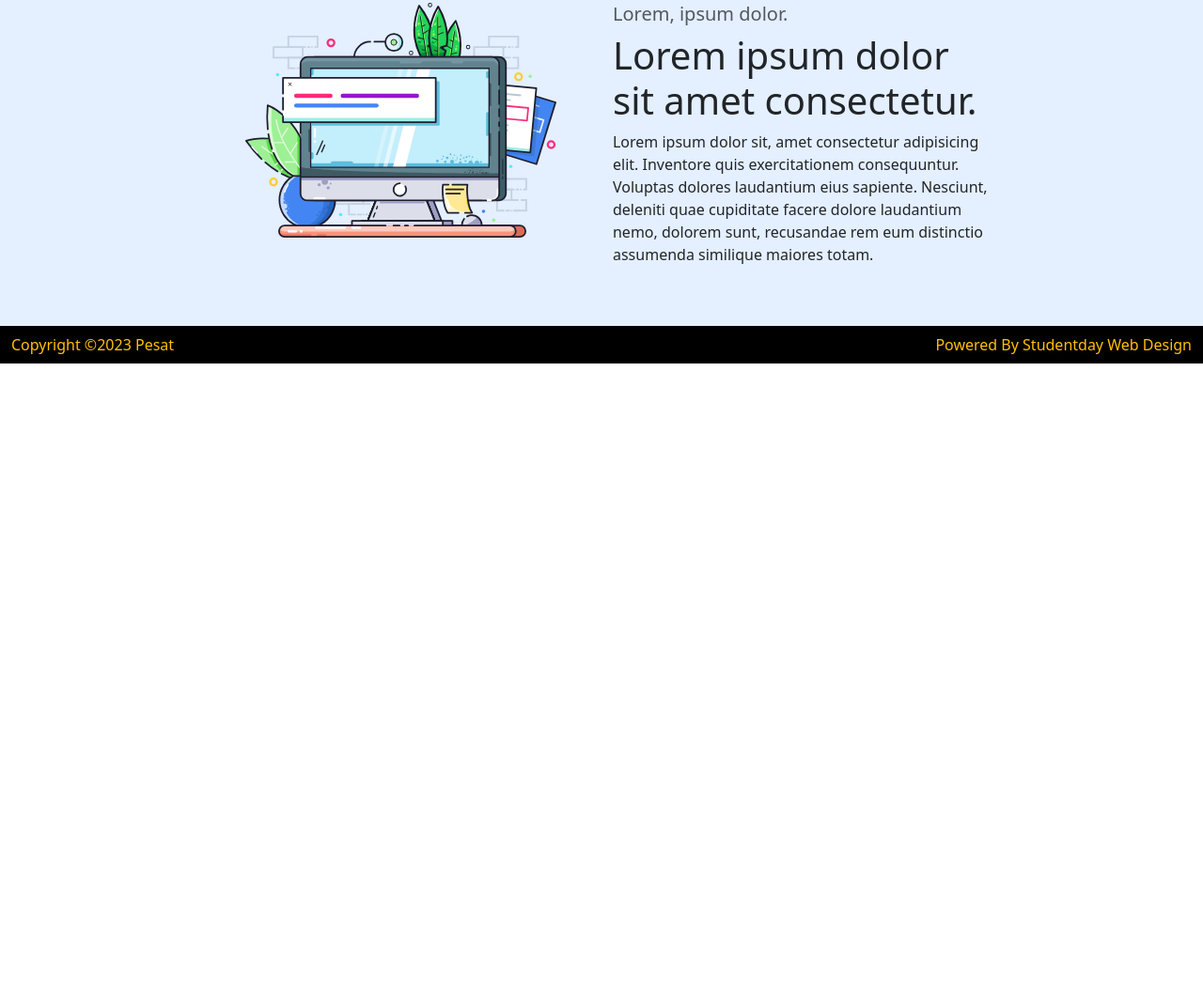
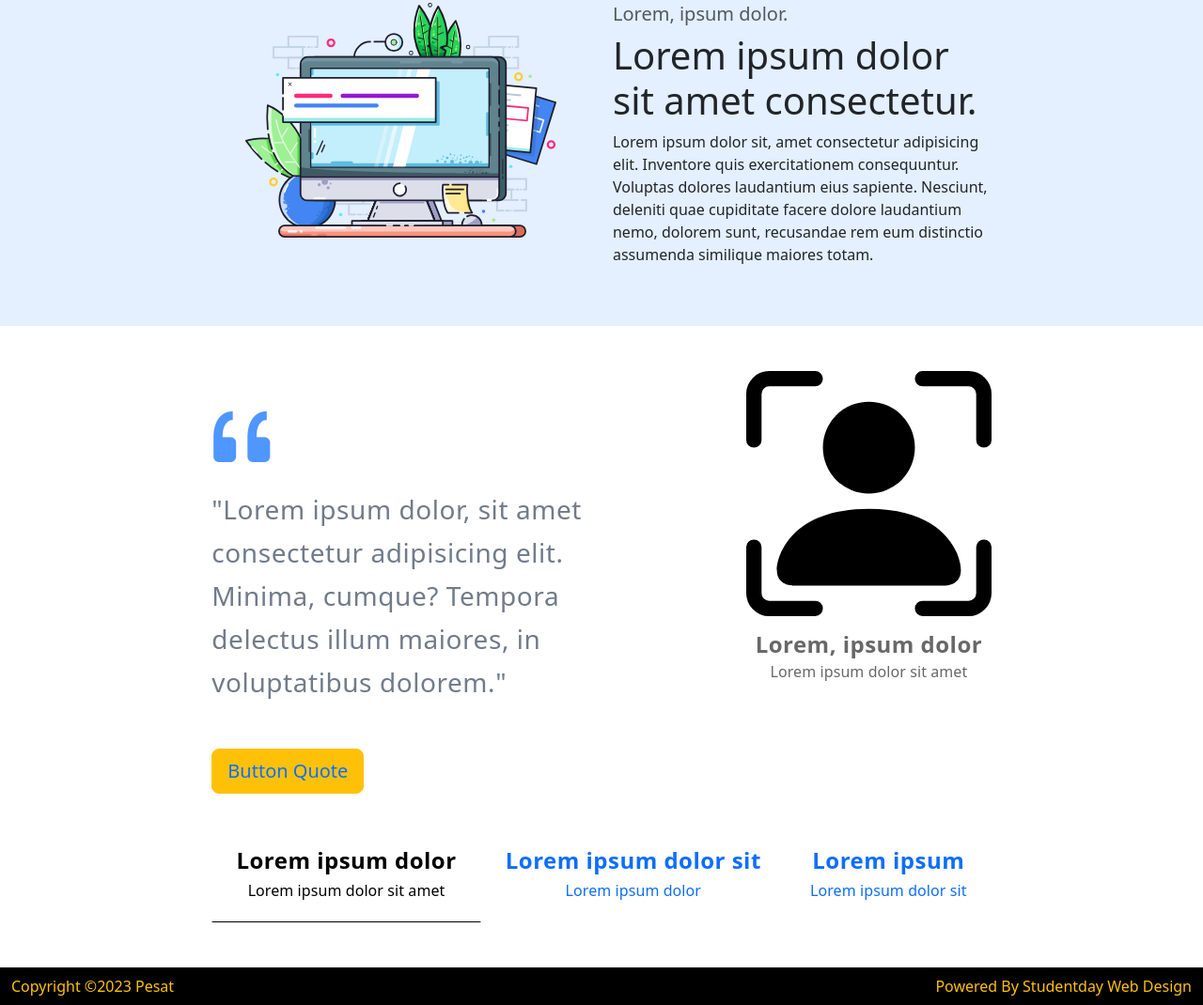
Before and after one commit to evanbanu/WPD, a plain HTML site: page index.html in a window 1280 px wide. Shown: the part 3042-4112 px from the top of the page at 94% size. Before the commit the page ends 3429 px from the top, so only its background shows below. Drawn offline with nearby package versions, Linux system fonts and the light colour scheme.

Commit message:
(BAGIAN 1),(BAGIAN 2),(BAGIAN 3),(BAGIAN 4),(BAGIAN 5),(BAGIAN 6),(BAGIAN 7), sedang dikerjakan(BAGIAN 8)

```diff
--- a/index.html
+++ b/index.html
@@ -9,7 +9,7 @@
   <link rel="stylesheet" href="https://cdn.jsdelivr.net/npm/bootstrap-icons@1.11.3/font/bootstrap-icons.min.css">
 
 
-<!-- (BAGIAN 1),(BAGIAN 2),(BAGIAN 3),(BAGIAN 4),(BAGIAN 5),(bagian 6), sedang dibuat (bagian 7) -->
+<!-- (BAGIAN 1),(BAGIAN 2),(BAGIAN 3),(BAGIAN 4),(BAGIAN 5),(BAGIAN 6),(BAGIAN 7), sedang dikerjakan(BAGIAN 8) -->
 
 
   <style>
@@ -29,6 +29,49 @@
 
     .section-bg-custom {
       background-color: #e4efff;
+    }
+    .nav-tabs {
+      --bs-nav-tabs-border-color: #fff;
+      --bs-nav-tabs-link-active-border-color: #fff #fff #000;
+    }
+    .link-tab-title {
+      font-size: 1.5rem;
+      font-weight: 700;
+      letter-spacing: .02em;
+      line-height: 1.688rem;
+      margin-bottom: 0.4rem;
+    }
+    .link-tab-desc {
+      font-size: 1rem;
+      letter-spacing: .005em;
+      line-height: 1.5rem;
+      margin-bottom: 0.8rem;
+    }
+    .icon-quote {
+      font-size: 6em;
+      color: #4f96ff;
+      margin-left: -16px;
+    }
+    .quote {
+      margin-top: -20px;
+      margin-right: 100px;
+      color: #717b8a;
+      font-size: 1.75rem;
+      letter-spacing: .02em;
+      line-height: 2.875rem;
+    }
+    .picture-tab-title {
+      font-size: 1.5rem;
+      font-weight: 700;
+      letter-spacing: .02em;
+      line-height: 1.688rem;
+      color: #686868;
+    }
+    .picture-tab-desc {
+      font-size: 1rem;
+      letter-spacing: .005em;
+      line-height: 1.5rem;
+      color: #686868;
     }
 
     @media only screen and (max-width: 600px) {
@@ -452,6 +495,76 @@
         </div>
       </div>
     </section>
+    <section class="row justify-content-center py-5">
+      <div class="col-sm-8">
+          <div class="tab-content" id="nav-tabContent">
+            <div class="tab-pane fade show active" id="nav-home" role="tabpanel" aria-labelledby="nav-home-tab" tabindex="0">
+              <div class="row">
+                <div class="col-sm-8">
+                  <i class="bi bi-quote icon-quote"></i>
+                  <div class="quote mb-5">
+                    "Lorem ipsum dolor, sit amet consectetur adipisicing elit. Minima, cumque? Tempora delectus illum maiores, in voluptatibus dolorem."
+                  </div>
+                  <button class="btn btn-lg btn-warning text-primary">Button Quote</button>
+                </div>
+                <div class="col-sm-4">
+                   <img src="images/ilustrations/person-bounding-box.svg" alt="" class="img-fluid" width="100%">
+                   <p class="picture-tab-title text-center mt-3 mb-1">Lorem, ipsum dolor</p>
+                   <p class="picture-tab-desc text-center">Lorem ipsum dolor sit amet</p>
+                </div>
+              </div>
+            </div>
+            <div class="tab-pane fade" id="nav-profile" role="tabpanel" aria-labelledby="nav-profile-tab" tabindex="0">
+              <div class="row">
+                <div class="col-sm-8">
+                  <i class="bi bi-quote icon-quote"></i>
+                  <div class="quote mb-5">
+                    "Lorem ipsum dolor sit amet consectetur adipisicing elit. Quos architecto inventore a pariatur, fugit repudiandae aspernatur veritatis praesentium."
+                  </div>
+                  <button class="btn btn-lg btn-warning text-primary">Button Quote</button>
+                </div>
+                <div class="col-sm-4">
+                   <img src="images/ilustrations/person-bounding-box.svg" alt="" class="img-fluid" width="100%">
+                   <p class="picture-tab-title text-center mt-3 mb-1">Lorem ipsum dolor sit</p>
+                   <p class="picture-tab-desc text-center">Lorem ipsum dolor</p>
+                </div>
+              </div>
+            </div>
+            <div class="tab-pane fade" id="nav-contact" role="tabpanel" aria-labelledby="nav-contact-tab" tabindex="0">
+              <div class="row">
+                <div class="col-sm-8">
+                  <i class="bi bi-quote icon-quote"></i>
+                  <div class="quote mb-5">
+                    "Lorem ipsum dolor sit amet consectetur adipisicing elit. Magni deserunt unde, mollitia possimus ea ducimus nostrum."
+                  </div>
+                  <button class="btn btn-lg btn-warning text-primary">Button Quote</button>
+                </div>
+                <div class="col-sm-4">
+                   <img src="images/ilustrations/person-bounding-box.svg" alt="" class="img-fluid" width="100%">
+                   <p class="picture-tab-title text-center mt-3 mb-1">Lorem ipsum</p>
+                   <p class="picture-tab-desc text-center">Lorem ipsum dolor sit</p>
+                </div>
+              </div>
+            </div>
+          </div>
+          <nav class="mt-5">
+            <div class="nav nav-tabs nav-fill" id="nav-tab" role="tablist">
+              <button class="nav-link active" id="nav-home-tab" data-bs-toggle="tab" data-bs-target="#nav-home" type="button" role="tab" aria-controls="nav-home" aria-selected="true">
+                <p class="link-tab-title">Lorem ipsum dolor</p>
+                <p class="link-tab-desc">Lorem ipsum dolor sit amet</p>
+              </button>
+              <button class="nav-link" id="nav-profile-tab" data-bs-toggle="tab" data-bs-target="#nav-profile" type="button" role="tab" aria-controls="nav-profile" aria-selected="false">
+                <p class="link-tab-title">Lorem ipsum dolor sit</p>
+                <p class="link-tab-desc">Lorem ipsum dolor</p>
+              </button>
+              <button class="nav-link" id="nav-contact-tab" data-bs-toggle="tab" data-bs-target="#nav-contact" type="button" role="tab" aria-controls="nav-contact" aria-selected="false">
+                <p class="link-tab-title">Lorem ipsum</p>
+                <p class="link-tab-desc">Lorem ipsum dolor sit</p>
+              </button>
+            </div>
+        </nav>
+      </div>
+    </section>
   </main>
   <footer class="container-fluid py-2 bg-black text-warning">
     <div class="row justify-content-between">
```
Also changed, not shown: images/ilustrations/person-bounding-box.svg (added).
